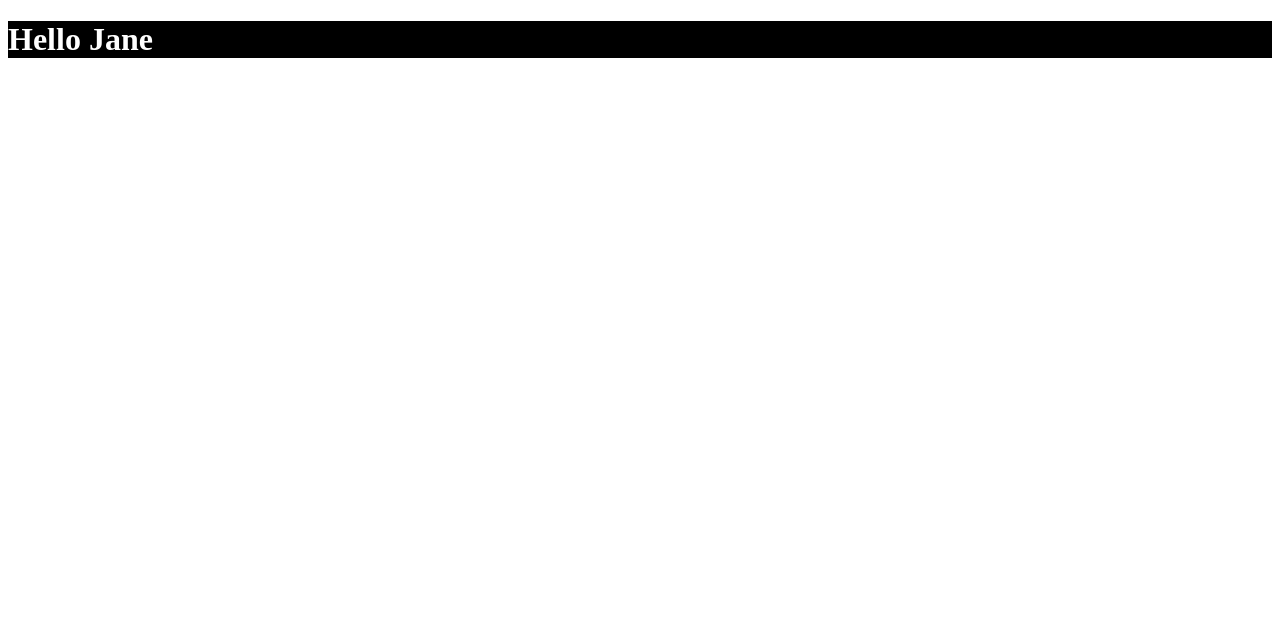
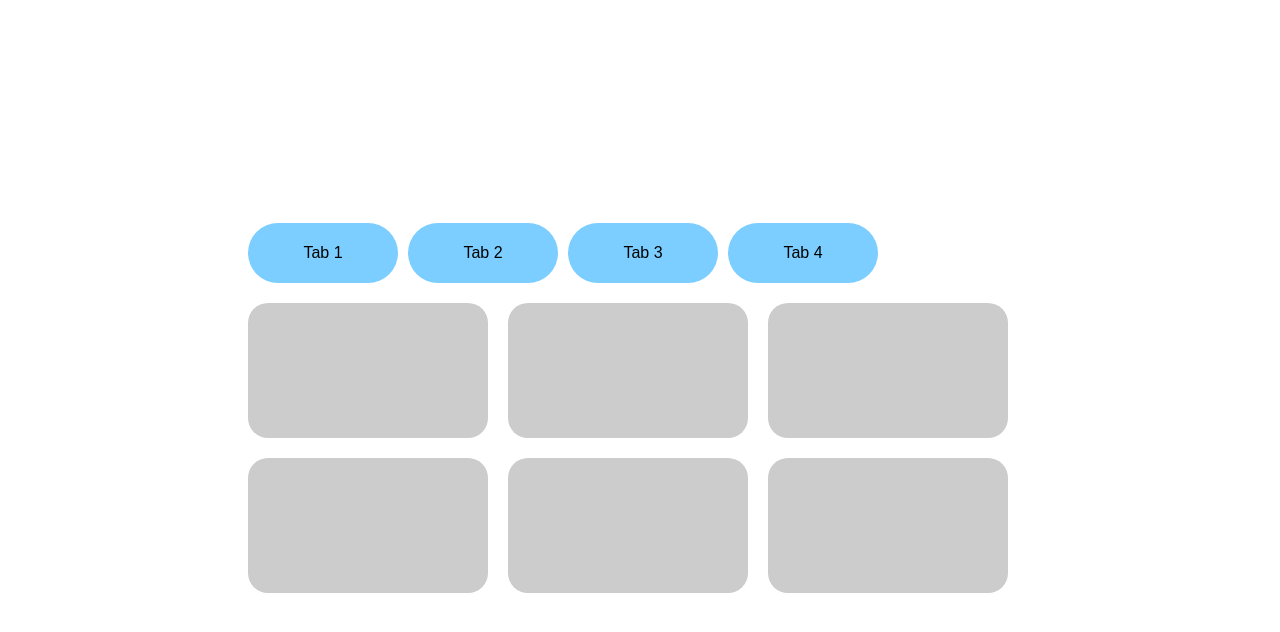
Before and after one commit to lukekaalim/ctv-interview-tabs, a React (Vite) app: page / in a window 1280 px wide. Shown: the top 632 px of the page. Built offline with nearby package versions, Linux system fonts and the light colour scheme.

Commit message:
Merged in dev/CTV-3848-minor-fixes-and-updates (pull request #3)
CTV-3848 minor fixes and updates

* [CTV-3848]: avoid language prompt in chrome, remove unused files

* [CTV-3848]: delete unused files


Approved-by: Jerome Salimao

```diff
--- a/App.js
+++ /dev/null
@@ -1,17 +0,0 @@
-
-import React from "react";
-
-class App extends React.Component {
-  render() {
-    const { name } = this.props;
-    return (
-      <>
-        <h1>
-          Hello {name}
-        </h1>
-      </>
-    );
-  }
-}
-
-export default App;
--- a/index.html
+++ /dev/null
@@ -1,11 +0,0 @@
-<!DOCTYPE html>
-<html>
-    <head>
-        <title>Empty project</title>
-        <meta charset="utf-8">
-    </head>
-    <body>
-        <div id="app"></div>
-        <script src="index.js"></script>
-    </body>
-</html>
--- a/index.js
+++ /dev/null
@@ -1,8 +0,0 @@
-import React from "react";
-import ReactDOM from "react-dom";
-import App from "./App";
-import "./styles.css";
-
-
-var mountNode = document.getElementById("app");
-ReactDOM.render(<App name="Jane" />, mountNode);
--- a/src/index.html
+++ b/src/index.html
@@ -1,7 +1,7 @@
 <!DOCTYPE html>
-<html>
+<html lang="en">
     <head>
-        <title>Empty project</title>
+        <title>Interview exercise: Tabbed interface</title>
         <meta charset="utf-8">
     </head>
     <body>
--- a/styles.css
+++ /dev/null
@@ -1,4 +0,0 @@
-h1 {
-  color: white;
-  background-color: black;
-}
```
Also changed, not shown: 1 other file (tests, documents, lock files or other folders).
